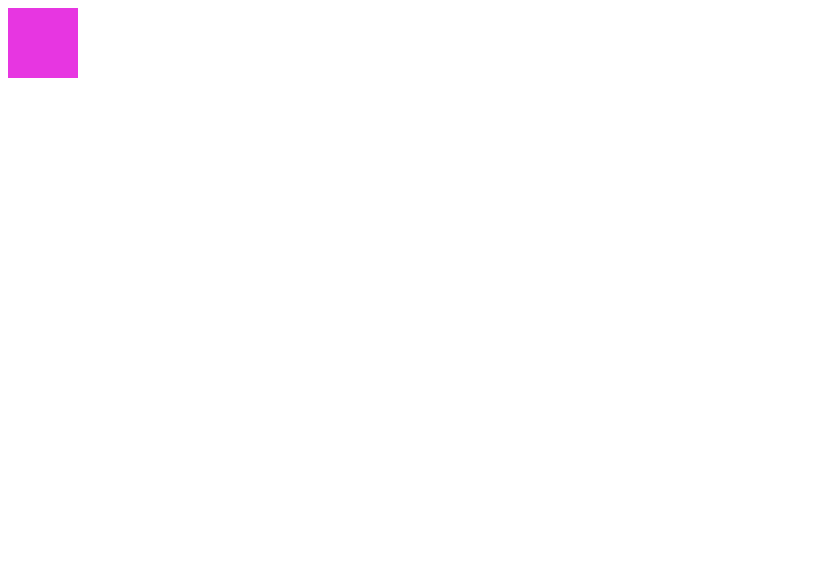
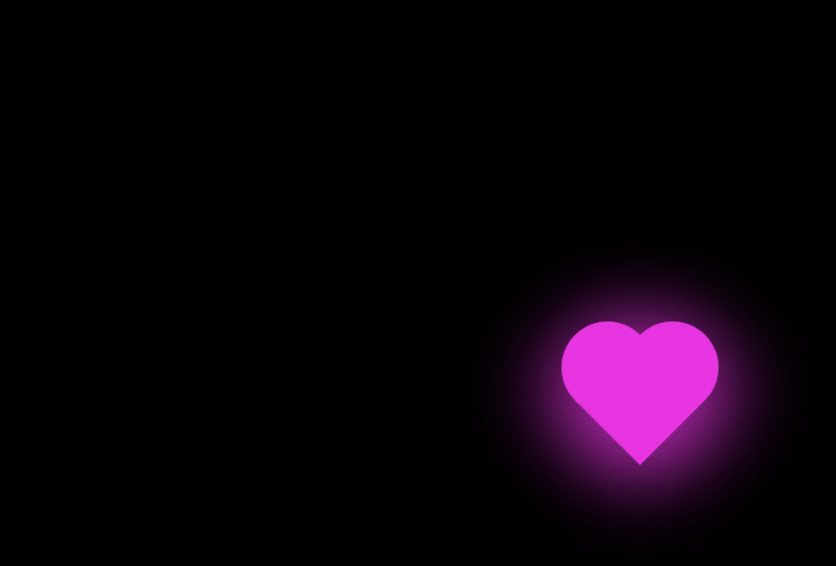
Before and after one commit to kkrista/happy-valentines-day, a plain HTML site: page index.html in a window 1280 px wide. Shown: the whole page, without its empty margins (0-836 px from the left). Drawn offline with Linux system fonts and the light colour scheme.

Commit message:
Heart drawn and functionality added to css

```diff
--- a/style.css
+++ b/style.css
@@ -1,5 +1,53 @@
+body {
+    margin: 0;
+    padding: 0;
+    min-height: 100vh;
+    display: flex;
+    align-items: center;
+    justify-content: center;
+    background: black;
+}
+
 .heart {
-    height: 70px;
-    width: 70px;
+    height: 90px;
+    width: 90px;
     background: rgb(231, 54, 225);
+    position: relative;
+    transform: rotate(-45deg);
+    box-shadow: -10px 10px 90px rgb(231, 54, 225);
+    animation: heart 0.6s linear infinite;
 }
+
+@keyframes heart{
+    0%{
+        transform: rotate(-45deg) scale(1.04);
+    }
+    80%{
+        transform: rotate(-45deg) scale(1.0);
+    }
+    100%{
+        transform: rotate(-45deg) scale(0.8);
+    }
+}
+
+.heart:before {
+    content:'';
+    position: absolute;
+    height: 90px;
+    width: 90px;
+    background: rgb(231, 54, 225);
+    top: -50%;
+    border-radius: 50px;
+    box-shadow: -10px 10px 90px rgb(231, 54, 225);
+}
+
+.heart:after {
+    content:'';
+    position: absolute;
+    height: 90px;
+    width: 90px;
+    background: rgb(231, 54, 225);
+    right: -50%;
+    border-radius: 50px;
+    box-shadow: -10px 10px 90px rgb(231, 54, 225);
+}
```
